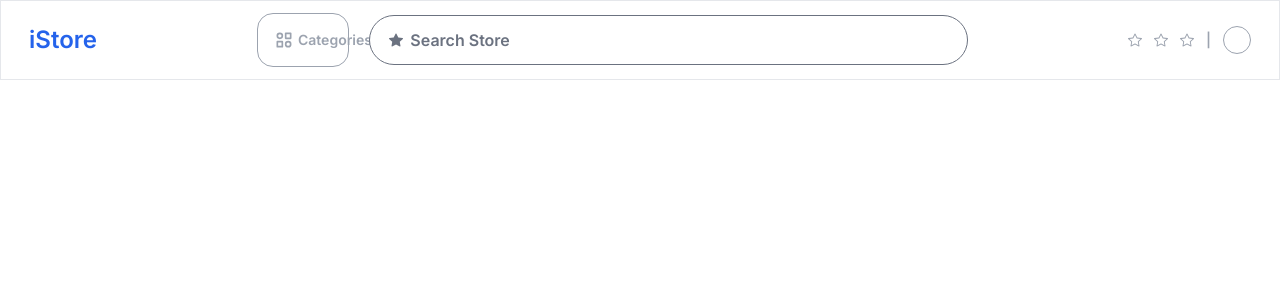
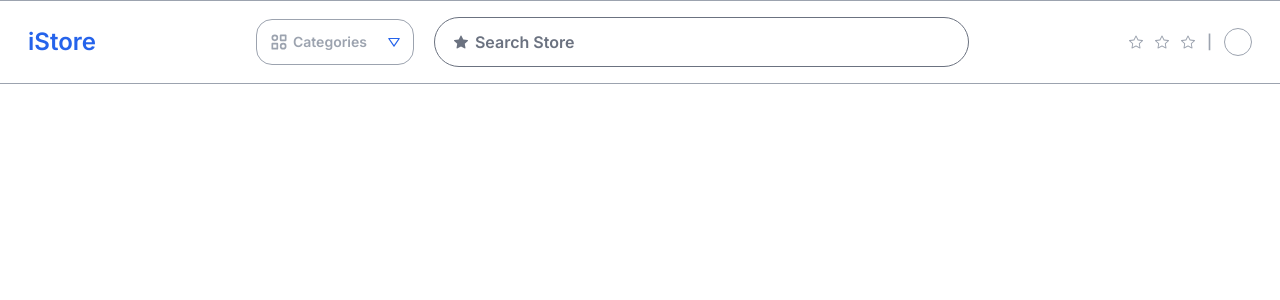
Before and after one commit to mmesomasaint/tempillar, a Next.js app: page /theme/e-apple-store/preview in a window 1280 px wide. Shown: the top 300 px of the page. Built offline with nearby package versions, Linux system fonts and the light colour scheme.

Commit message:
Feat: Improve on the styles

```diff
--- a/app/theme/e-apple-store/pack/components/dropdown.tsx
+++ b/app/theme/e-apple-store/pack/components/dropdown.tsx
@@ -19,9 +19,9 @@ export default function DropDown({
   const [open, setOpen] = useState(false)
 
   return (
-    <div className={`inline-block relative w-[13%]`}>
+    <div className={`inline-block relative w-[25%]`}>
       <div
-        className={`flex justify-between items-center gap-5 p-4 border ${
+        className={`flex justify-between items-center gap-5 p-3 border ${
           open ? 'border-apple-store-pri' : 'border-apple-store-faded-max'
         } rounded-t-2xl ${open ? 'rounded-b-none' : 'rounded-2xl'}`}
         onClick={() => setOpen((prev) => !prev)}
--- a/app/theme/e-apple-store/preview/page.tsx
+++ b/app/theme/e-apple-store/preview/page.tsx
@@ -6,7 +6,7 @@ import { TextIntro, TextLabel } from '../pack/elements/text'
 export default function Home() {
   return (
     <main>
-      <div className='flex border justify-between items-center gap-40 px-7 py-3'>
+      <div className='flex border-y border-apple-store-faded-max justify-between items-center gap-40 px-7 py-4'>
         <TextIntro primary>iStore</TextIntro>
         <div className='grow flex justify-center items-center gap-5'>
           <DropDown
```
